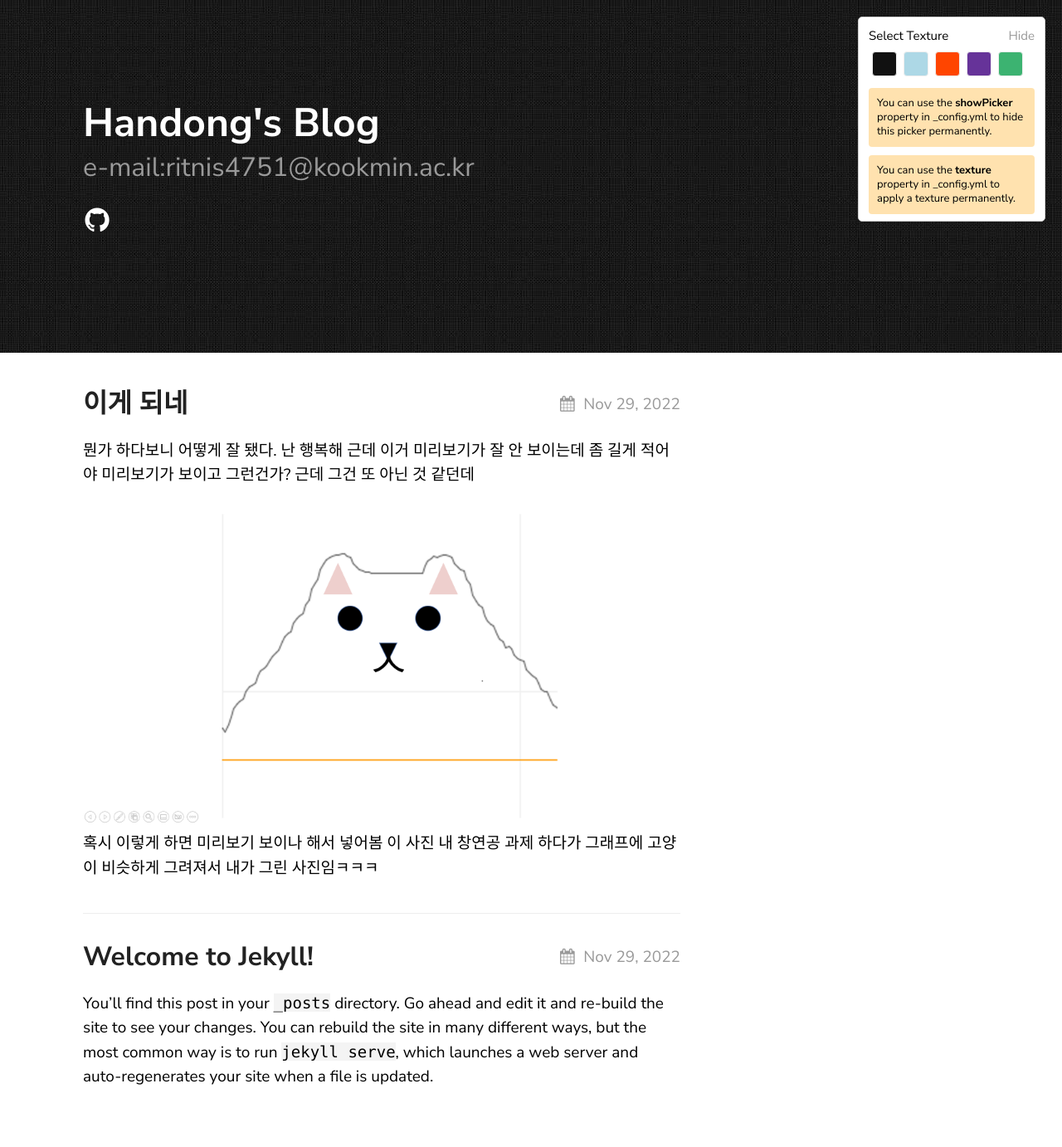
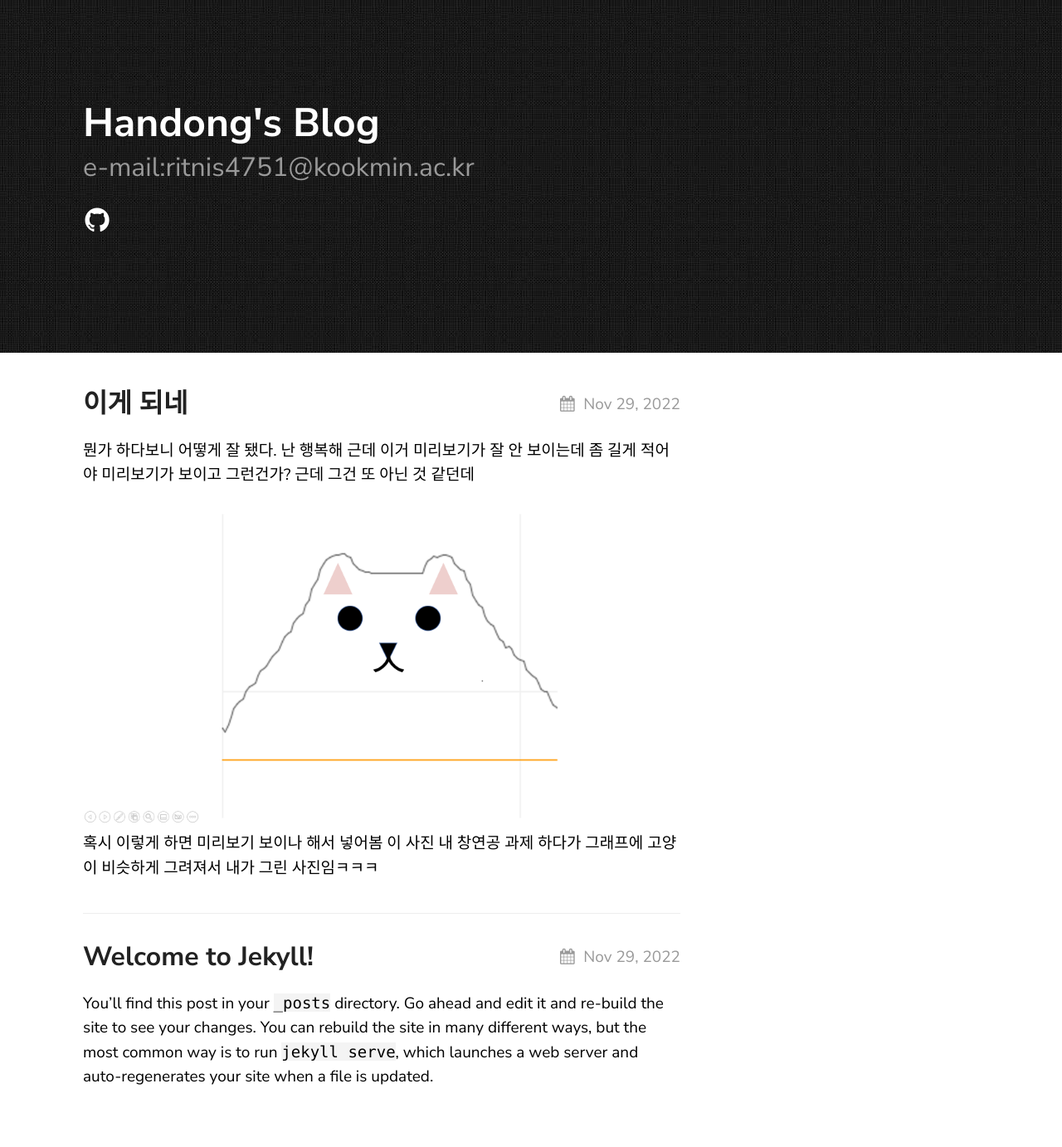
Before and after one commit to ritnis4751/ritnis4751.github.io, a Jekyll site: the page built from index.md, in a window 1280 px wide. Shown: the whole page at 83% size. Built offline with Jekyll 4.4.1, drawn with Linux system fonts in a browser that asks for light colours; part of the change alters nothing that is shown.

Commit message:
Update _config.yml

```diff
--- a/_config.yml
+++ b/_config.yml
@@ -24,8 +24,6 @@ texture:
   title: Handong's Blog
   date_format: "%b %-d, %Y"
   tagline: e-mail:ritnis4751@kookmin.ac.kr
-  showNav: false
-  showPicker: true
 
 
   social_links:
```
